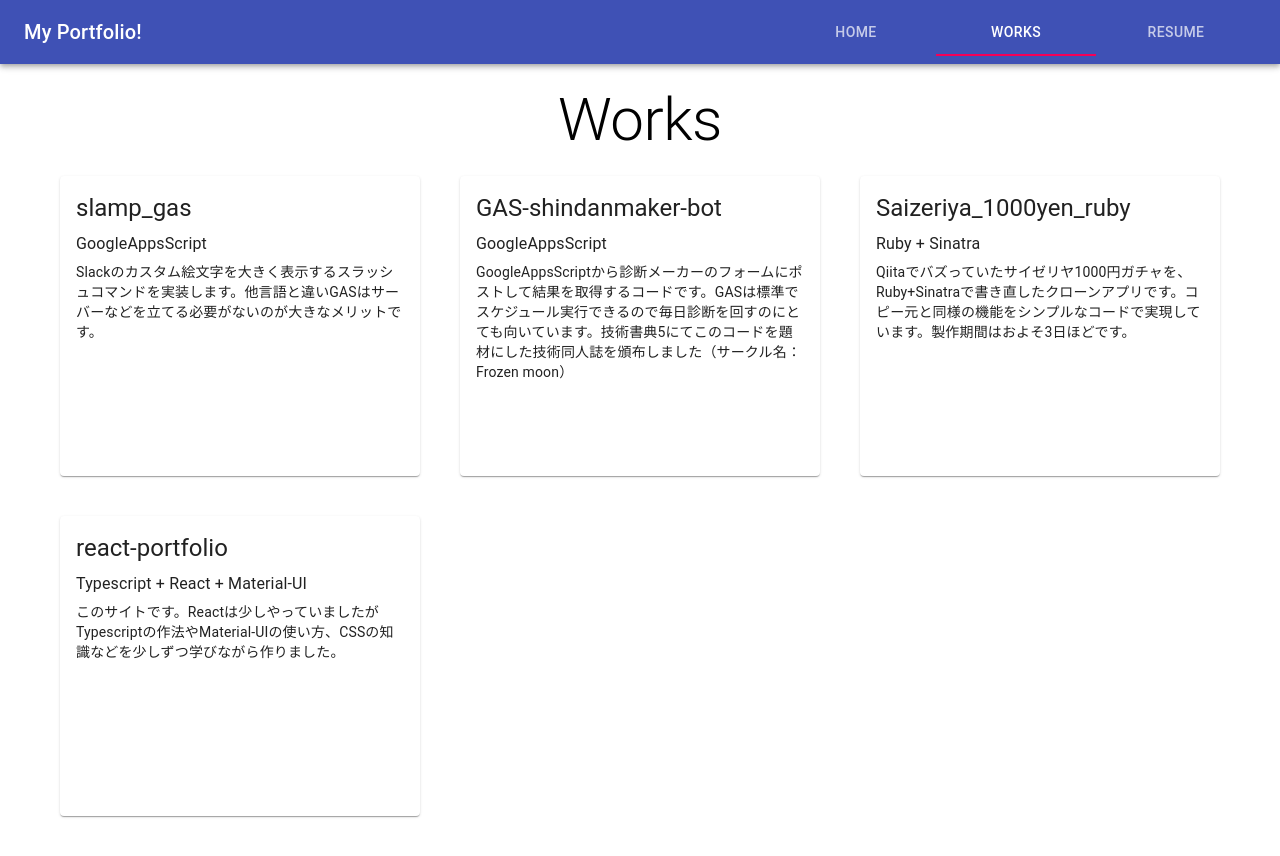
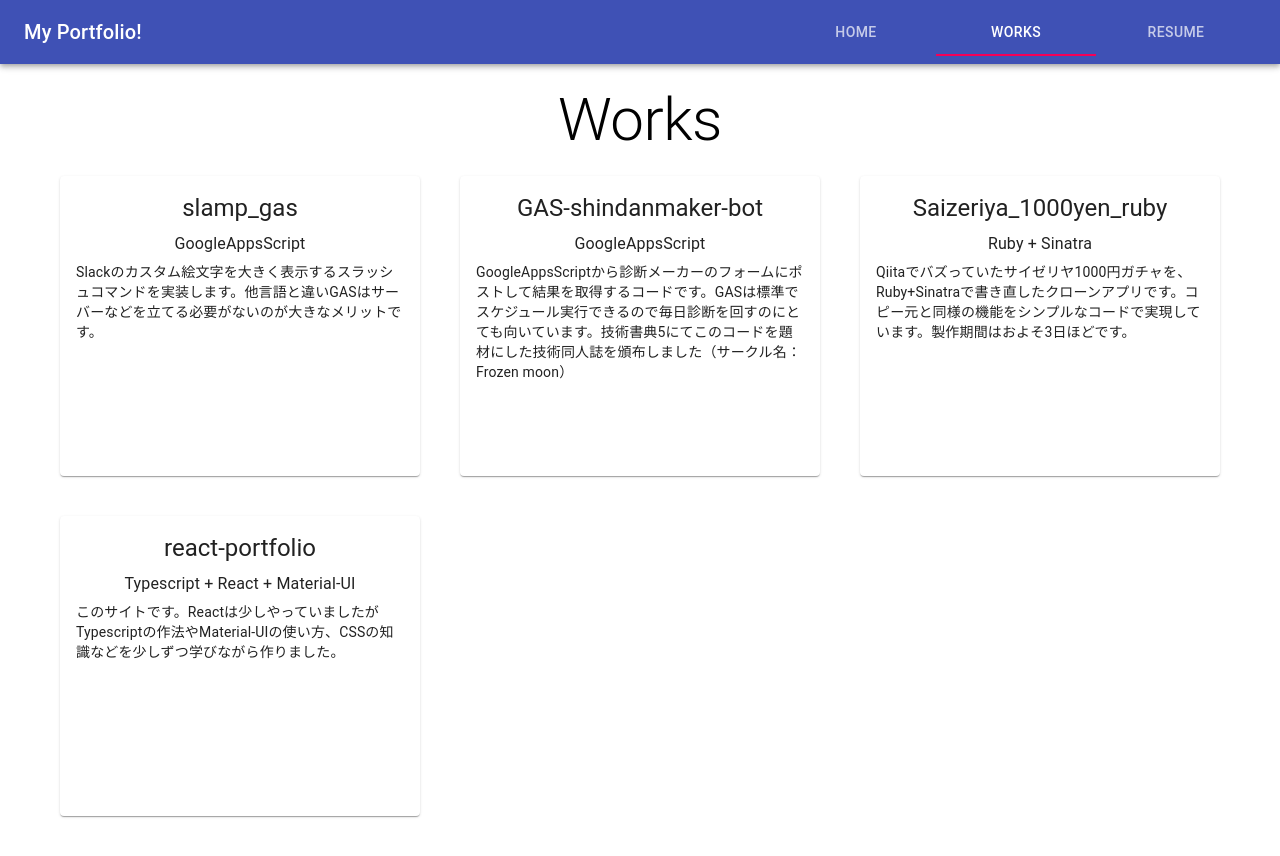
Before and after one commit to iteduki/react-portfolio, a React (Create React App) app: page / in a window 1280 px wide. Both pictures are taken after a click on the tab "WORKS". Built offline with nearby package versions, Linux system fonts and the light colour scheme.

Commit message:
タイトルとツールを中央寄せにした

```diff
--- a/src/pages/Works.tsx
+++ b/src/pages/Works.tsx
@@ -58,10 +58,10 @@ export default function Works() {
                 className={classes.cardActionArea}
               >
                 <CardContent>
-                  <Typography variant="h5" gutterBottom>
+                  <Typography variant="h5" align="center" gutterBottom>
                     {item.title}
                   </Typography>
-                  <Typography variant="body1" gutterBottom>
+                  <Typography variant="body1" align="center" gutterBottom>
                     {item.tools.join(" + ")}
                   </Typography>
                   <Typography variant="body2" gutterBottom>
```
